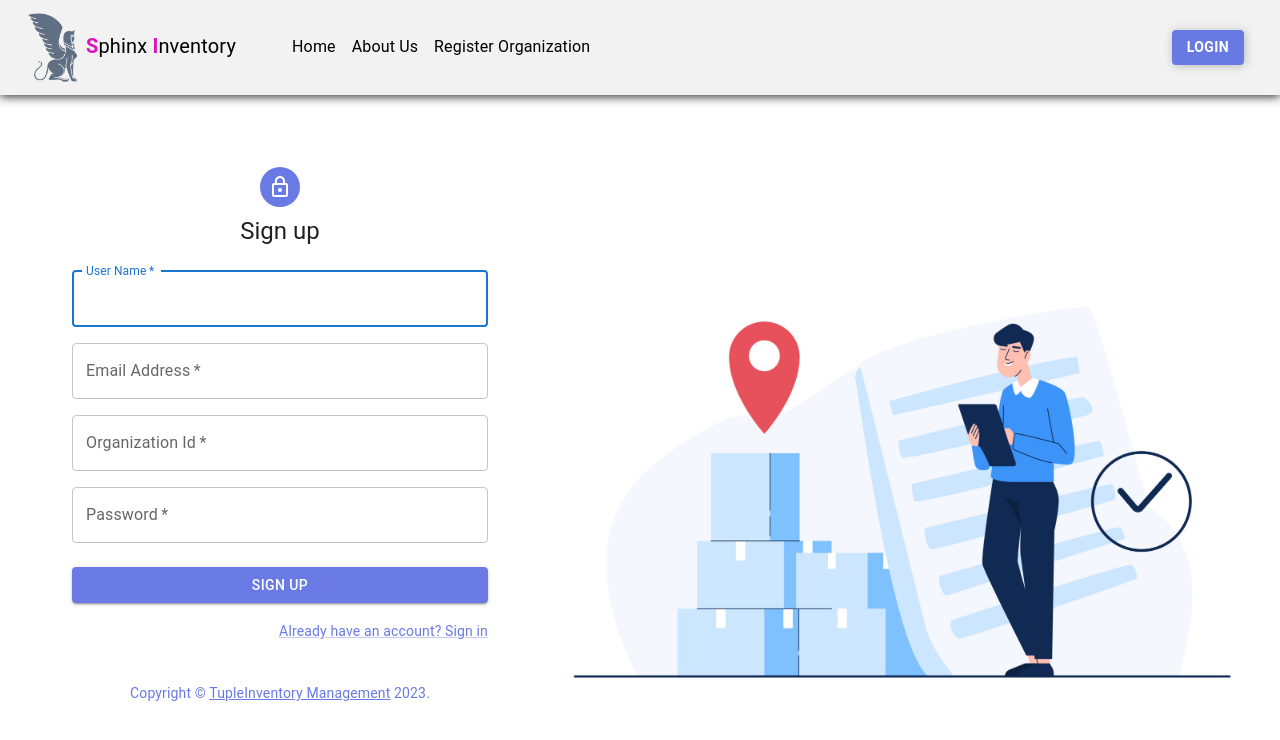
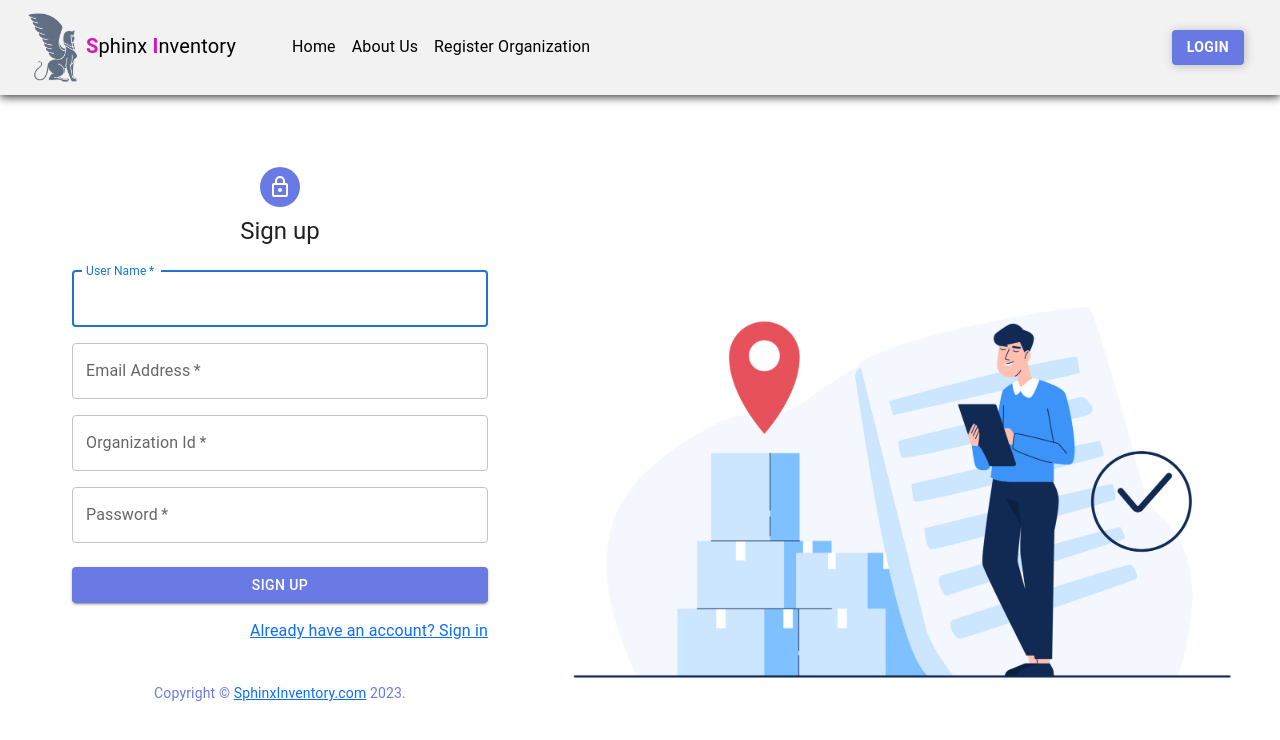
Before and after one commit to Saleemfero1/Tuple-Inventory-fronted-app, a React (Create React App) app: page /signup in a window 1280 px wide. Shown: the top 740 px of the page. Built offline with nearby package versions, Linux system fonts and the light colour scheme.

Commit message:
Graph s related issues are fixed

```diff
--- a/src/Analysis/BarChartData.js
+++ b/src/Analysis/BarChartData.js
@@ -1,5 +1,6 @@
 import React from "react";
 import { Bar } from "react-chartjs-2";
+import { Chart as chartJs } from "chart.js/auto";
 
 export default function BarCharData(props) {
   const data = {
--- a/src/Analysis/BarChartForPastData.js
+++ b/src/Analysis/BarChartForPastData.js
@@ -1,6 +1,6 @@
 import React from "react";
 import { Bar } from "react-chartjs-2";
-
+import { Chart as chartJs } from "chart.js/auto";
 export default function BarCharData(props) {
   const data = {
     labels: props.data.map((data) => data.itemName),
--- a/src/Component/Authentication/OrganizationRegister.js
+++ b/src/Component/Authentication/OrganizationRegister.js
@@ -26,9 +26,9 @@ function Copyright(props) {
       {...props}
     >
       {"Copyright © "}
-      <Link color="inherit" href="https://mui.com/">
-        TuplInventory.com
-      </Link>{" "}
+      <Link color="inherit" to="/">
+        SphinxInventory.com
+      </Link>
       {new Date().getFullYear()}
       {"."}
     </Typography>
--- a/src/Component/Authentication/Register.js
+++ b/src/Component/Authentication/Register.js
@@ -5,7 +5,6 @@ import CssBaseline from "@mui/material/CssBaseline";
 import TextField from "@mui/material/TextField";
 import FormControlLabel from "@mui/material/FormControlLabel";
 import Checkbox from "@mui/material/Checkbox";
-import Link from "@mui/material/Link";
 import Grid from "@mui/material/Grid";
 import Box from "@mui/material/Box";
 import LockOutlinedIcon from "@mui/icons-material/LockOutlined";
@@ -21,13 +20,14 @@ import { Alert } from "@mui/material";
 import bgImage from "../images/bg.jpg";
 import { Balance } from "@mui/icons-material";
 import "./signin.css";
+import { Link } from "react-router-dom";
 
 function Copyright(props) {
   return (
     <Typography variant="body2" color=" #6a7ae4" align="center" {...props}>
       {"Copyright © "}
-      <Link color="inherit" href="http://localhost:3000/">
-        TupleInventory Management
+      <Link color="inherit" to="/">
+        SphinxInventory.com
       </Link>{" "}
       {new Date().getFullYear()}
       {"."}
@@ -241,7 +241,7 @@ export default function Register() {
                 </Button>
                 <Grid container justifyContent="flex-end">
                   <Grid item>
-                    <Link variant="body2" href="/signin" color={"#6a7ae4"}>
+                    <Link variant="body2" to="/signin" color={"#6a7ae4"}>
                       Already have an account? Sign in
                     </Link>
                   </Grid>
--- a/src/Component/Authentication/SignIn.js
+++ b/src/Component/Authentication/SignIn.js
@@ -3,7 +3,6 @@ import Avatar from "@mui/material/Avatar";
 import Button from "@mui/material/Button";
 import CssBaseline from "@mui/material/CssBaseline";
 import TextField from "@mui/material/TextField";
-import Link from "@mui/material/Link";
 import Grid from "@mui/material/Grid";
 import Box from "@mui/material/Box";
 import LockOutlinedIcon from "@mui/icons-material/LockOutlined";
@@ -16,16 +15,14 @@ import { toast, ToastContainer } from "react-toastify";
 import { useNavigate } from "react-router-dom";
 import { AuthContext } from "../../TokenDetails/AuthContext";
 import { Alert } from "@mui/material";
+import { Link } from "react-router-dom";
 import "./signin.css";
 import { isExpired, decodeToken } from "react-jwt";
 function Copyright(props) {
   return (
     <Typography variant="body2" color="#6a7ae4" align="center" {...props}>
       {"Copyright © "}
-      <Link color="inherit" href="https://mui.com/">
-        TupleInventory.com
-      </Link>{" "}
-      {new Date().getFullYear()}
+      <Link to="/">SphinxInventory.com</Link> {new Date().getFullYear()}
       {"."}
     </Typography>
   );
@@ -175,7 +172,7 @@ export default function SignIn() {
                 </Button>
                 <Grid container>
                   <Grid item>
-                    <Link href="/signup" variant="body2" color={"#6a7ae4"}>
+                    <Link to="/signup" variant="body2" color={"#6a7ae4"}>
                       {"Don't have an account? Sign Up"}
                     </Link>
                   </Grid>
--- a/src/Component/Home.css
+++ b/src/Component/Home.css
@@ -1,6 +1,6 @@
 .set-img{
   background-image: url("../Component/images/bg2.jpg");
-  background-size:65%;
+  background-size:70%;
   background-position-x: right;
   background-position-y:bottom;
   background-repeat: no-repeat;
@@ -36,7 +36,7 @@
 
 .home-buttons {
   margin-bottom: 20px;
-  width: 100%;
+  width: 90%;
   font-size: 20px;
   border-radius: 3px;
   background-color: rgb(252, 252, 254);
```
